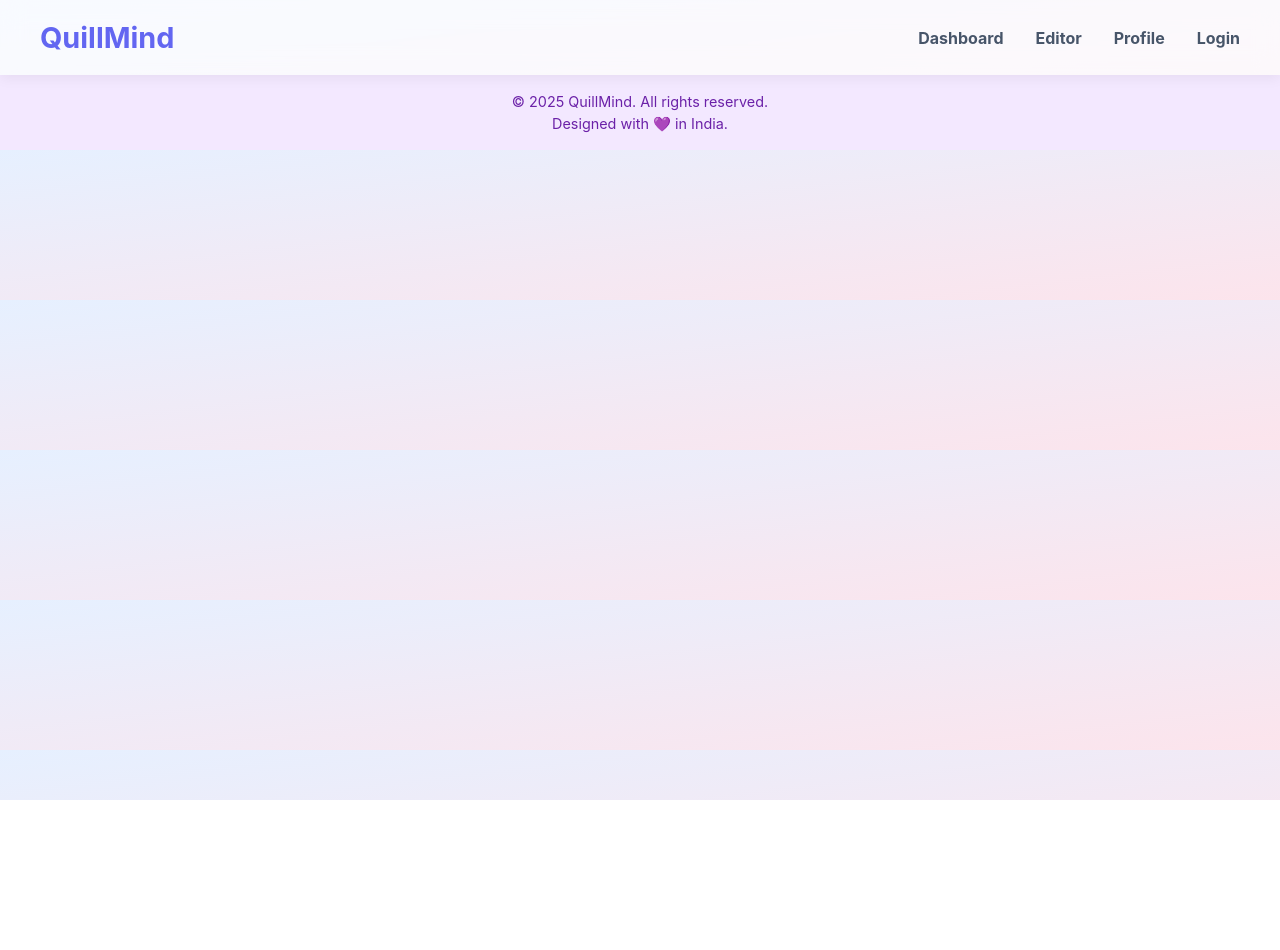
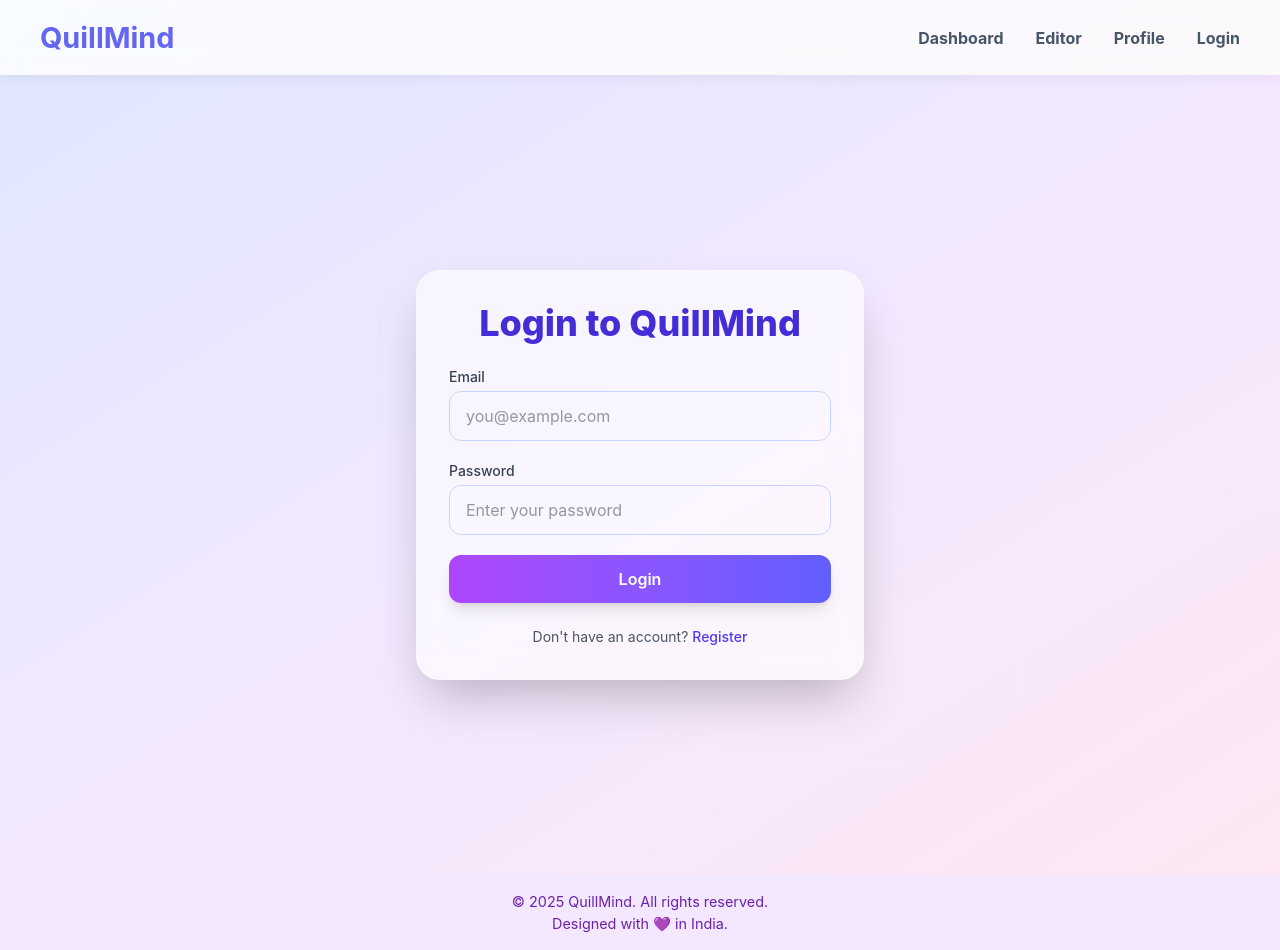
Before and after one commit to khuushiie/QuillMind, a React (Vite) app in the folder frontend/: page /login in a window 1280 px wide. Before the commit the page ends 800 px from the top, so only its background shows below. Built offline with nearby package versions, Linux system fonts and the light colour scheme.

Commit message:
Complete Login Page

```diff
--- a/frontend/src/pages/Login.jsx
+++ b/frontend/src/pages/Login.jsx
@@ -1,6 +1,67 @@
-import React from 'react';
-function Login() {
-    return ( <h1></h1> );
+import React, { useState } from "react";
+import { Link } from "react-router-dom";
+
+export default function Login() {
+    const [formData, setFormData] = useState({ email: "", password: "" });
+
+    const handleChange = (e) =>
+        setFormData({ ...formData, [e.target.name]: e.target.value });
+
+    const handleSubmit = (e) => {
+        e.preventDefault();
+        // Add login logic here
+        alert("Logged in successfully!");
+    };
+
+    return (
+        <div className="min-h-screen flex items-center justify-center bg-gradient-to-br from-indigo-100 via-purple-100 to-pink-100 px-4">
+            <div className="w-full max-w-md bg-white/60 backdrop-blur-md p-8 rounded-3xl shadow-2xl border border-white/30">
+                <h2 className="text-4xl font-extrabold text-center text-indigo-700 mb-6">
+                    Login to QuillMind
+                </h2>
+
+                <form onSubmit={handleSubmit} className="space-y-5">
+                    <div>
+                        <label className="block mb-1 text-sm font-medium text-gray-700">Email</label>
+                        <input
+                            type="email"
+                            name="email"
+                            placeholder="you@example.com"
+                            value={formData.email}
+                            onChange={handleChange}
+                            className="w-full px-4 py-3 rounded-xl border border-indigo-200 focus:ring-2 focus:ring-indigo-400 outline-none transition"
+                            required
+                        />
+                    </div>
+
+                    <div>
+                        <label className="block mb-1 text-sm font-medium text-gray-700">Password</label>
+                        <input
+                            type="password"
+                            name="password"
+                            placeholder="Enter your password"
+                            value={formData.password}
+                            onChange={handleChange}
+                            className="w-full px-4 py-3 rounded-xl border border-indigo-200 focus:ring-2 focus:ring-indigo-400 outline-none transition"
+                            required
+                        />
+                    </div>
+
+                    <button
+                        type="submit"
+                        className="w-full bg-gradient-to-r from-purple-500 to-indigo-500 text-white font-semibold py-3 rounded-xl hover:scale-105 transition-transform duration-300 shadow-lg"
+                    >
+                        Login
+                    </button>
+                </form>
+
+                <p className="text-center text-sm text-gray-600 mt-6">
+                    Don't have an account?{" "}
+                    <Link to="/register" className="text-indigo-600 font-medium hover:underline">
+                        Register
+                    </Link>
+                </p>
+            </div>
+        </div>
+    );
 }
-
-export default Login;
```
